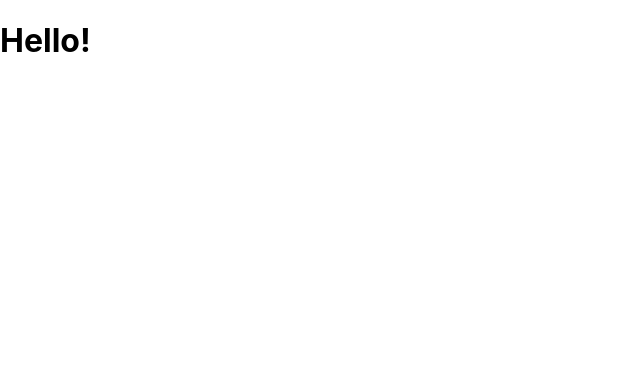
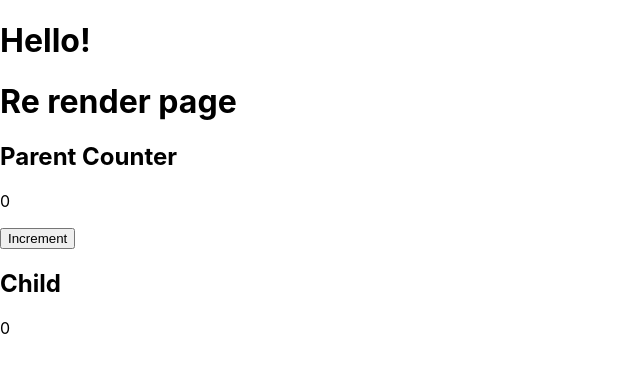
Before and after one commit to amalkk1994/react-concepts-practice, a React (Create React App) app: page /rerender in a window 1280 px wide. Before the commit this address had no page. Shown: the top 372 px of the page, without its empty margins (0-640 px from the left). Built offline with nearby package versions, Linux system fonts and the light colour scheme.

Commit message:
use case for React memo

```diff
--- a/public/index.html
+++ b/public/index.html
@@ -24,7 +24,7 @@
       work correctly both with client-side routing and a non-root public URL.
       Learn how to configure a non-root public URL by running `npm run build`.
     -->
-    <title>React App</title>
+    <title>React Concepts</title>
   </head>
   <body>
     <noscript>You need to enable JavaScript to run this app.</noscript>
--- a/src/App.js
+++ b/src/App.js
@@ -4,6 +4,7 @@ import { Routes, Route } from "react-router-dom"
 import ApiTestPage from "./pages/ApiTestPage"
 import ApiTestPageFetch from "./pages/ApiTestPageFetch"
 import ReduxPage from "./pages/ReduxPage"
+import RerenderTests from "./pages/RerenderTests"
 //import HomePage from "./pages/HomePage";
 //import OthersPage from "./pages/OthersPage";
 
@@ -23,6 +24,7 @@ function App() {
           <Route path="/apitestpage" element={<ApiTestPage />} />
           <Route path="/apitestpagefetch" element={<ApiTestPageFetch />} />
           <Route path="/reduxpage" element={<ReduxPage />} />
+          <Route path="/rerender" element={<RerenderTests />} />
         </Routes>
       </Suspense>
     </div>
--- /dev/null
+++ b/src/components/Child.js
@@ -0,0 +1,15 @@
+import React from "react"
+
+const Child = (props) => {
+  console.log("Child rerendered!")
+  return (
+    <div>
+      <h2>Child</h2>
+      <p>{props.counter}</p>
+    </div>
+  )
+}
+
+export default React.memo(Child)
+
+// now child get rendered only when the prop changes
--- /dev/null
+++ b/src/components/Parent.js
@@ -0,0 +1,31 @@
+import { useState } from "react"
+import React from "react"
+import Child from "./Child"
+
+const Parent = () => {
+  const [parentCounter, setParentCounter] = useState(0)
+  const [childCounter, setChildCounter] = useState(0)
+
+  const increment = () => {
+    if (parentCounter >= 5) {
+      setParentCounter(1)
+      setChildCounter(childCounter + 5)
+    } else {
+      setParentCounter(parentCounter + 1)
+    }
+  }
+
+  console.log("parent rerendered!")
+  return (
+    <div>
+      <h2>Parent Counter</h2>
+      <p>{parentCounter}</p>
+      <button onClick={increment}>Increment</button>
+      <Child counter={childCounter} />
+    </div>
+  )
+}
+
+export default Parent
+
+// here child gets rerendered all the time!!
--- a/src/pages/HomePage.js
+++ b/src/pages/HomePage.js
@@ -9,6 +9,7 @@ const HomePage = () => {
       <Link to="/apitestpage">API Test page</Link>
       <Link to="/apitestpagefetch">API Test page using fetch</Link>
       <Link to="/reduxpage">Redux page</Link>
+      <Link to="/rerender">Re render page</Link>
     </div>
   )
 }
--- /dev/null
+++ b/src/pages/RerenderTests.js
@@ -0,0 +1,11 @@
+import Parent from "../components/Parent"
+const RerenderTests = () => {
+  return (
+    <div>
+      <h1>Re render page</h1>
+      <Parent />
+    </div>
+  )
+}
+
+export default RerenderTests
```
